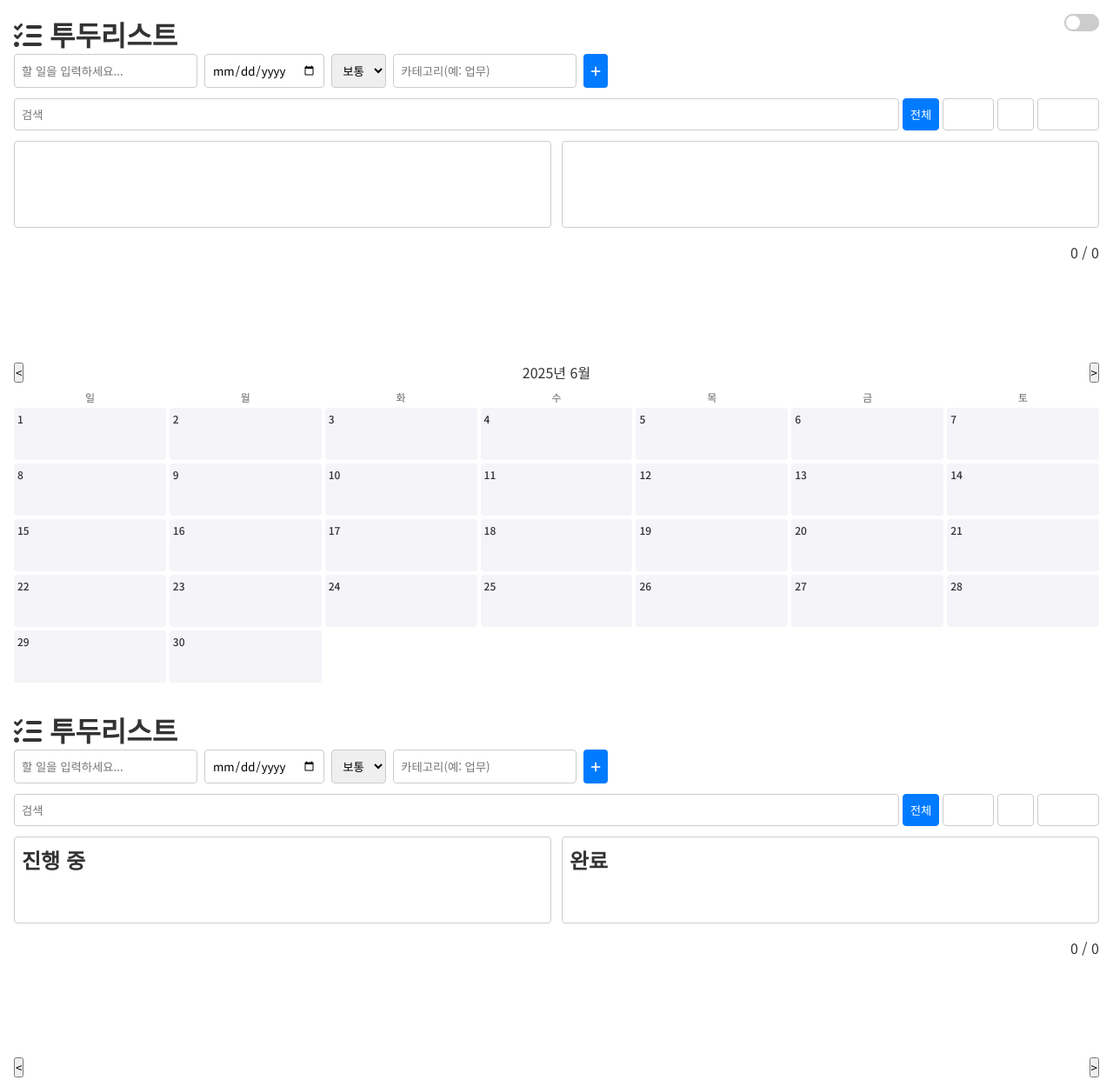
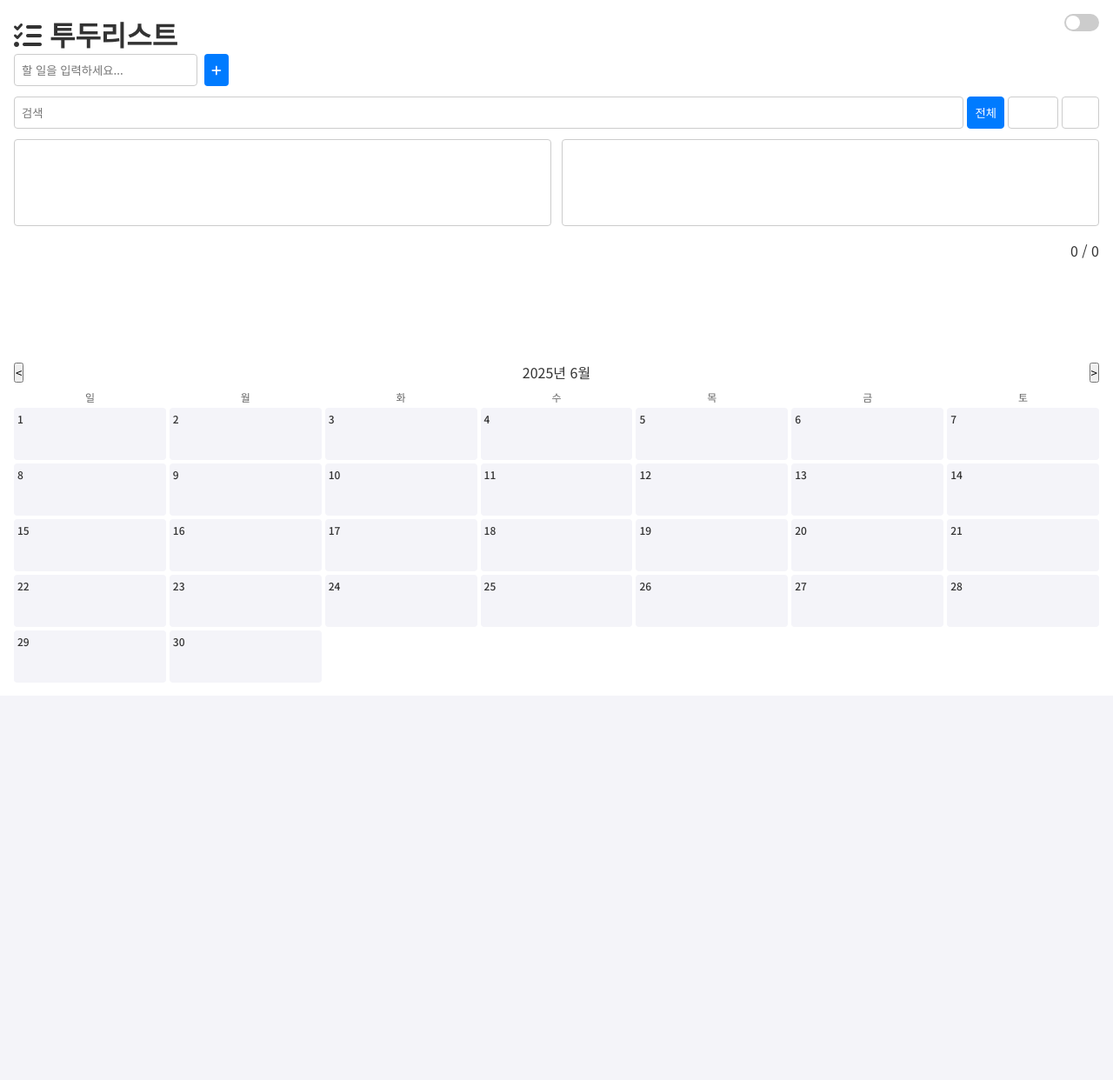
Before and after one commit to youngsilver-kim/youngsilver-kim.github.io, a plain HTML site: page index.html in a window 1280 px wide. Shown: the whole page at 87% size. After the commit the page ends 800 px from the top, so only its background shows below. Drawn offline with Linux system fonts and the light colour scheme.

Commit message:
Update index.html

```diff
--- a/index.html
+++ b/index.html
@@ -9,12 +9,14 @@
   <link rel="stylesheet" href="https://cdnjs.cloudflare.com/ajax/libs/font-awesome/6.0.0/css/all.min.css">
 </head>
 <body>
+  <!-- 다크 모드 토글 -->
   <div class="theme-toggle">
     <label class="switch">
       <input type="checkbox" id="darkModeToggle">
       <span class="slider"></span>
     </label>
   </div>
+
   <div class="container">
     <!-- 상단: To-Do 리스트 섹션 -->
     <div class="todo-section">
@@ -25,13 +27,6 @@
       <div class="controls">
         <form id="taskForm">
           <input type="text" id="taskInput" placeholder="할 일을 입력하세요..." required maxlength="100">
-          <input type="date" id="dueInput">
-          <select id="priorityInput">
-            <option value="high">높음</option>
-            <option value="medium" selected>보통</option>
-            <option value="low">낮음</option>
-          </select>
-          <input type="text" id="categoryInput" placeholder="카테고리(예: 업무)">
           <button type="submit"><i class="fas fa-plus"></i></button>
         </form>
 
@@ -40,80 +35,6 @@
           <button data-filter="all" class="active">전체</button>
           <button data-filter="active">진행 중</button>
           <button data-filter="completed">완료</button>
-          <button data-filter="dueToday">오늘 기한</button>
-        </div>
-      </div>
-
-      <div class="lists">
-        <div class="list" id="activeList">
-          <h2>진행 중</h2>
-        </div>
-        <div class="list" id="completedList">
-          <h2>완료</h2>
-        </div>
-      </div>
-
-      <div class="stats">
-        <span id="countActive">0</span> / <span id="countCompleted">0</span>
-      </div>
-    </div>
-
-    <!-- 하단: 달력 섹션 -->
-    <div class="calendar-section">
-      <div class="calendar-header">
-        <button id="prevMonth">&lt;</button>
-        <span id="monthYear"></span>
-        <button id="nextMonth">&gt;</button>
-      </div>
-      <div class="calendar-grid" id="calendarGrid"></div>
-    </div>
-  </div>
-
-  <script src="script.js" defer></script>
-</body>
-</html><!DOCTYPE html>
-<html lang="ko">
-<head>
-  <meta charset="UTF-8">
-  <meta name="viewport" content="width=device-width, initial-scale=1.0">
-  <title>투두리스트 + 캘린더</title>
-  <link rel="stylesheet" href="style.css">
-  <link href="https://fonts.googleapis.com/css2?family=Noto+Sans+KR:wght@300;400;500;700&display=swap" rel="stylesheet">
-  <link rel="stylesheet" href="https://cdnjs.cloudflare.com/ajax/libs/font-awesome/6.0.0/css/all.min.css">
-</head>
-<body>
-  <div class="theme-toggle">
-    <label class="switch">
-      <input type="checkbox" id="darkModeToggle">
-      <span class="slider"></span>
-    </label>
-  </div>
-  <div class="container">
-    <!-- 상단: To-Do 리스트 섹션 -->
-    <div class="todo-section">
-      <header>
-        <h1><i class="fas fa-tasks"></i> 투두리스트</h1>
-      </header>
-
-      <div class="controls">
-        <form id="taskForm">
-          <input type="text" id="taskInput" placeholder="할 일을 입력하세요..." required maxlength="100">
-          <input type="date" id="dueInput">
-          <select id="priorityInput">
-            <option value="high">높음</option>
-            <option value="medium" selected>보통</option>
-            <option value="low">낮음</option>
-          </select>
-          <input type="text" id="categoryInput" placeholder="카테고리(예: 업무)">
-          <button type="submit"><i class="fas fa-plus"></i></button>
-        </form>
-
-        <div class="filters">
-          <input type="text" id="searchInput" placeholder="검색">
-          <button data-filter="all" class="active">전체</button>
-          <button data-filter="active">진행 중</button>
-          <button data-filter="completed">완료</button>
-          <button data-filter="dueToday">오늘 기한</button>
         </div>
       </div>
 
```
